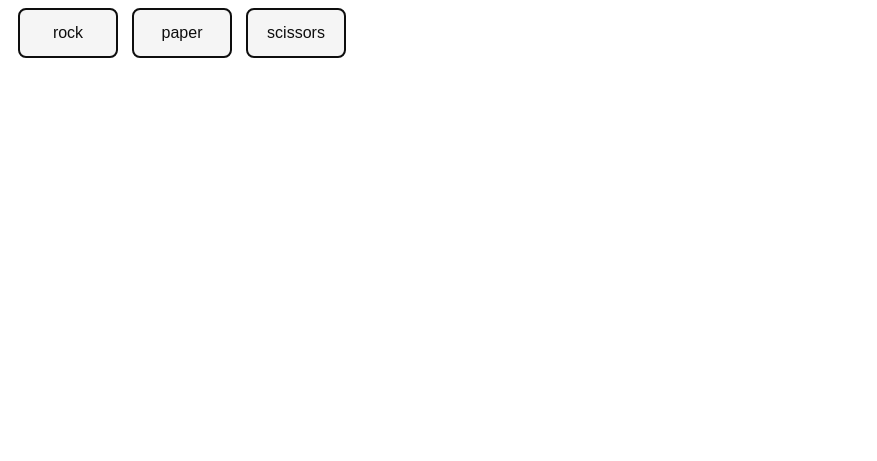
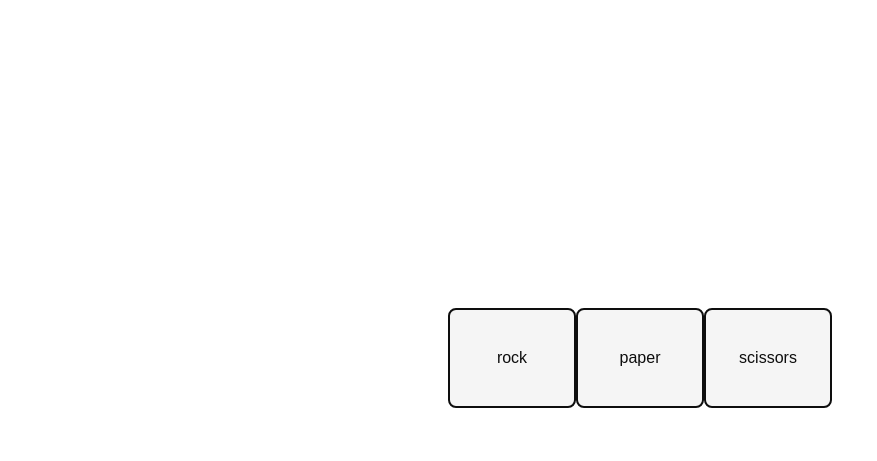
Before and after one commit to nightshiftguy/rock-paper-scissors, a plain HTML site: page index.html in a window 1280 px wide. Shown: the whole page, without its empty margins (0-877 px from the left). Drawn offline with Linux system fonts and the light colour scheme.

Commit message:
Style ui for better ux

```diff
--- a/index.html
+++ b/index.html
@@ -3,15 +3,19 @@
 <head>
     <meta charset="UTF-8">
     <meta name="viewport" content="width=device-width, initial-scale=1.0">
-    <title>Document</title>
+    <title>RPS game</title>
     <link rel="stylesheet" href="style.css"/>
     <script src="script.js" defer></script>
 </head>
 <body>
-    <button id="rock">rock</button>
-    <button id="paper">paper</button>
-    <button id="scissors">scissors</button>
+    <main>
+        <section>
+            <button id="rock">rock</button>
+            <button id="paper">paper</button>
+            <button id="scissors">scissors</button>
+        </section>
 
-    <div id="results"></div>
+        <div id="results"></div>
+    </main>
 </body>
 </html>
--- a/script.js
+++ b/script.js
@@ -88,6 +88,6 @@ function endGame(){
     else{
         divResult.textContent += "\r\nGame ended as draw!";
     }
-    divResult.textContent += "\r\nYour score:"+humanScore+" Computer score: "+computerScore;
+    divResult.textContent += "\r\nYour score: "+humanScore+" Computer score: "+computerScore;
     gameEnded=true;
 }
--- a/style.css
+++ b/style.css
@@ -1,10 +1,39 @@
 button{
     color:rgb(14, 14, 14);
     background-color: whitesmoke;
-    width: 100px;
-    height: 50px;
+    width: 150px;
+    height: 100px;
     border: 2px solid rgb(14, 14, 14);
     border-radius: 8px;
     font-size: medium;
-    margin-left: 10px;
+    transition:0.1s;
 }
+
+button:hover{
+    filter:brightness(70%);
+    cursor: pointer;
+    transition:0.1s;
+}
+
+main{
+    padding-top: 300px;
+    width: 30vw;
+    margin-left: auto;
+    margin-right: auto;
+    display:flex;
+    flex-direction: column;
+}
+
+section{
+    display: flex;
+    justify-content:space-around;
+    padding-bottom: 50px;
+}
+
+#results{
+    text-align: center;
+    font-size:larger;
+    font-family: Verdana, Geneva, Tahoma, sans-serif;
+    line-height: 30px;
+    white-space: pre;
+}
```
